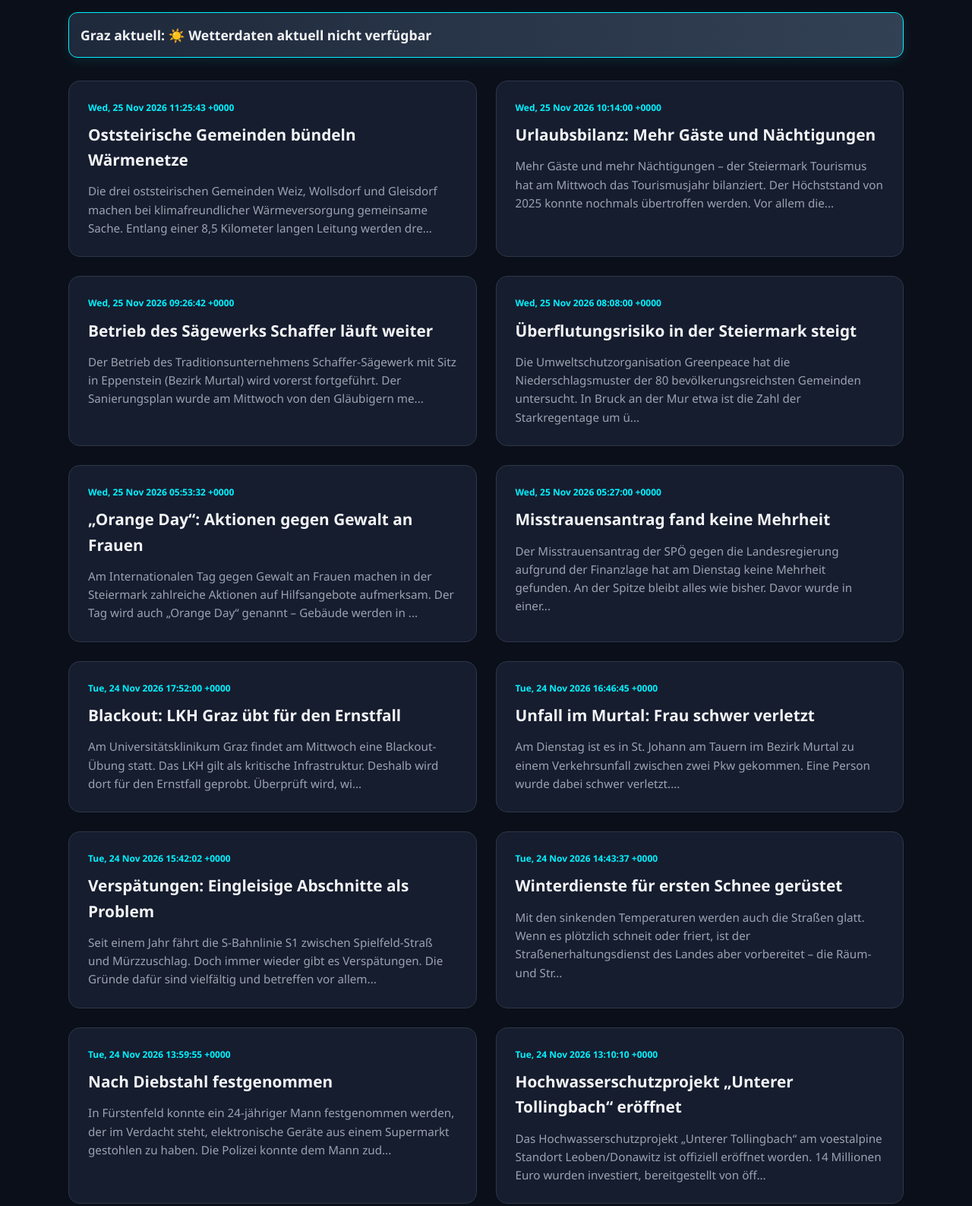
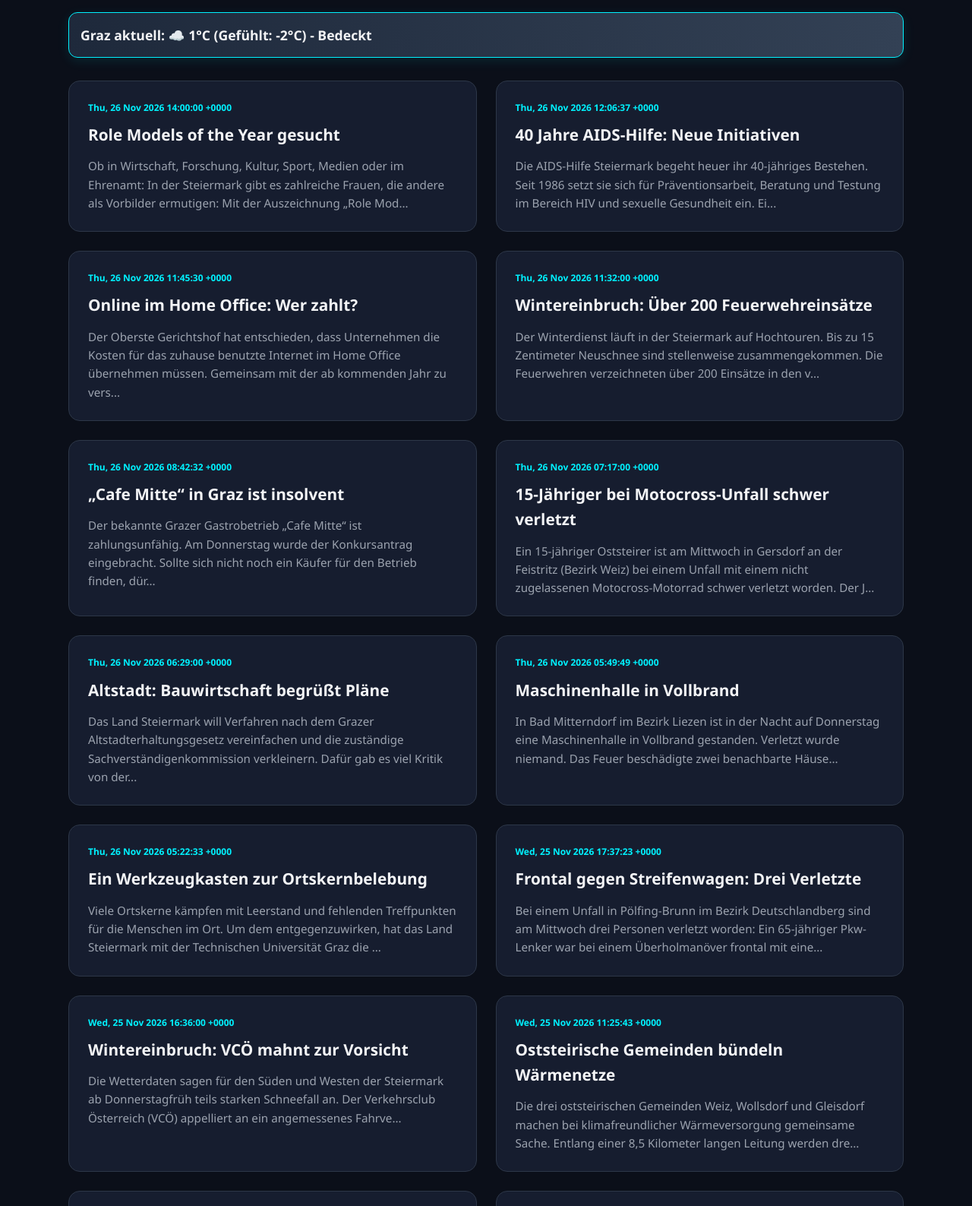
Before and after one commit to HACKERX6661/daily-news, a plain HTML site: page index.html in a window 1280 px wide. Shown: the part 140-1727 px from the top of the page at 76% size. Drawn offline with Linux system fonts and the light colour scheme.

Commit message:
Update News Hub

```diff
--- a/index.html
+++ b/index.html
@@ -53,130 +53,130 @@
         </header>
 
         <div class="weather-bar">
-            Graz aktuell: ☀️ Wetterdaten aktuell nicht verfügbar
+            Graz aktuell: ☁️ 1°C (Gefühlt: -2°C) - Bedeckt
         </div>
 
         <div id="news-container">
 
+                <div class="news-item">
+                    <div class="date">Thu, 26 Nov 2026 14:00:00 +0000</div>
+                    <h3><a href="https://steiermark.orf.at/stories/3381204/" target="_blank">Role Models of the Year gesucht</a></h3>
+                    <p>Ob in Wirtschaft, Forschung, Kultur, Sport, Medien oder im Ehrenamt: In der Steiermark gibt es zahlreiche Frauen, die andere als Vorbilder ermutigen: Mit der Auszeichnung „Role Mod...</p>
+                </div>
+                <div class="news-item">
+                    <div class="date">Thu, 26 Nov 2026 12:06:37 +0000</div>
+                    <h3><a href="https://steiermark.orf.at/stories/3381215/" target="_blank">40 Jahre AIDS-Hilfe: Neue Initiativen</a></h3>
+                    <p>Die AIDS-Hilfe Steiermark begeht heuer ihr 40-jähriges Bestehen. Seit 1986 setzt sie sich für Präventionsarbeit, Beratung und Testung im Bereich HIV und sexuelle Gesundheit ein. Ei...</p>
+                </div>
+                <div class="news-item">
+                    <div class="date">Thu, 26 Nov 2026 11:45:30 +0000</div>
+                    <h3><a href="https://steiermark.orf.at/stories/3381208/" target="_blank">Online im Home Office: Wer zahlt?</a></h3>
+                    <p>Der Oberste Gerichtshof hat entschieden, dass Unternehmen die Kosten für das zuhause benutzte Internet im Home Office übernehmen müssen. Gemeinsam mit der ab kommenden Jahr zu vers...</p>
+                </div>
+                <div class="news-item">
+                    <div class="date">Thu, 26 Nov 2026 11:32:00 +0000</div>
+                    <h3><a href="https://steiermark.orf.at/stories/3381151/" target="_blank">Wintereinbruch: Über 200 Feuerwehreinsätze</a></h3>
+                    <p>Der Winterdienst läuft in der Steiermark auf Hochtouren. Bis zu 15 Zentimeter Neuschnee sind stellenweise zusammengekommen. Die Feuerwehren verzeichneten über 200 Einsätze in den v...</p>
+                </div>
+                <div class="news-item">
+                    <div class="date">Thu, 26 Nov 2026 08:42:32 +0000</div>
+                    <h3><a href="https://steiermark.orf.at/stories/3381168/" target="_blank">„Cafe Mitte“ in Graz ist insolvent</a></h3>
+                    <p>Der bekannte Grazer Gastrobetrieb „Cafe Mitte“ ist zahlungsunfähig. Am Donnerstag wurde der Konkursantrag eingebracht. Sollte sich nicht noch ein Käufer für den Betrieb finden, dür...</p>
+                </div>
+                <div class="news-item">
+                    <div class="date">Thu, 26 Nov 2026 07:17:00 +0000</div>
+                    <h3><a href="https://steiermark.orf.at/stories/3381149/" target="_blank">15-Jähriger bei Motocross-Unfall schwer verletzt</a></h3>
+                    <p>Ein 15-jähriger Oststeirer ist am Mittwoch in Gersdorf an der Feistritz (Bezirk Weiz) bei einem Unfall mit einem nicht zugelassenen Motocross-Motorrad schwer verletzt worden. Der J...</p>
+                </div>
+                <div class="news-item">
+                    <div class="date">Thu, 26 Nov 2026 06:29:00 +0000</div>
+                    <h3><a href="https://steiermark.orf.at/stories/3381071/" target="_blank">Altstadt: Bauwirtschaft begrüßt Pläne</a></h3>
+                    <p>Das Land Steiermark will Verfahren nach dem Grazer Altstadterhaltungsgesetz vereinfachen und die zuständige Sachverständigenkommission verkleinern. Dafür gab es viel Kritik von der...</p>
+                </div>
+                <div class="news-item">
+                    <div class="date">Thu, 26 Nov 2026 05:49:49 +0000</div>
+                    <h3><a href="https://steiermark.orf.at/stories/3381147/" target="_blank">Maschinenhalle in Vollbrand</a></h3>
+                    <p>In Bad Mitterndorf im Bezirk Liezen ist in der Nacht auf Donnerstag eine Maschinenhalle in Vollbrand gestanden. Verletzt wurde niemand. Das Feuer beschädigte zwei benachbarte Häuse...</p>
+                </div>
+                <div class="news-item">
+                    <div class="date">Thu, 26 Nov 2026 05:22:33 +0000</div>
+                    <h3><a href="https://steiermark.orf.at/stories/3381072/" target="_blank">Ein Werkzeugkasten zur Ortskernbelebung</a></h3>
+                    <p>Viele Ortskerne kämpfen mit Leerstand und fehlenden Treffpunkten für die Menschen im Ort. Um dem entgegenzuwirken, hat das Land Steiermark mit der Technischen Universität Graz die ...</p>
+                </div>
+                <div class="news-item">
+                    <div class="date">Wed, 25 Nov 2026 17:37:23 +0000</div>
+                    <h3><a href="https://steiermark.orf.at/stories/3381125/" target="_blank">Frontal gegen Streifenwagen: Drei Verletzte</a></h3>
+                    <p>Bei einem Unfall in Pölfing-Brunn im Bezirk Deutschlandberg sind am Mittwoch drei Personen verletzt worden: Ein 65-jähriger Pkw-Lenker war bei einem Überholmanöver frontal mit eine...</p>
+                </div>
+                <div class="news-item">
+                    <div class="date">Wed, 25 Nov 2026 16:36:00 +0000</div>
+                    <h3><a href="https://steiermark.orf.at/stories/3381103/" target="_blank">Wintereinbruch: VCÖ mahnt zur Vorsicht</a></h3>
+                    <p>Die Wetterdaten sagen für den Süden und Westen der Steiermark ab Donnerstagfrüh teils starken Schneefall an. Der Verkehrsclub Österreich (VCÖ) appelliert an ein angemessenes Fahrve...</p>
+                </div>
                 <div class="news-item">
                     <div class="date">Wed, 25 Nov 2026 11:25:43 +0000</div>
                     <h3><a href="https://steiermark.orf.at/stories/3381010/" target="_blank">Oststeirische Gemeinden bündeln Wärmenetze</a></h3>
                     <p>Die drei oststeirischen Gemeinden Weiz, Wollsdorf und Gleisdorf machen bei klimafreundlicher Wärmeversorgung gemeinsame Sache. Entlang einer 8,5 Kilometer langen Leitung werden dre...</p>
                 </div>
                 <div class="news-item">
-                    <div class="date">Wed, 25 Nov 2026 10:14:00 +0000</div>
-                    <h3><a href="https://steiermark.orf.at/stories/3380913/" target="_blank">Urlaubsbilanz: Mehr Gäste und Nächtigungen</a></h3>
-                    <p>Mehr Gäste und mehr Nächtigungen – der Steiermark Tourismus hat am Mittwoch das Tourismusjahr bilanziert. Der Höchststand von 2025 konnte nochmals übertroffen werden. Vor allem die...</p>
-                </div>
-                <div class="news-item">
-                    <div class="date">Wed, 25 Nov 2026 09:26:42 +0000</div>
-                    <h3><a href="https://steiermark.orf.at/stories/3381000/" target="_blank">Betrieb des Sägewerks Schaffer läuft weiter</a></h3>
-                    <p>Der Betrieb des Traditionsunternehmens Schaffer-Sägewerk mit Sitz in Eppenstein (Bezirk Murtal) wird vorerst fortgeführt. Der Sanierungsplan wurde am Mittwoch von den Gläubigern me...</p>
-                </div>
-                <div class="news-item">
-                    <div class="date">Wed, 25 Nov 2026 08:08:00 +0000</div>
-                    <h3><a href="https://steiermark.orf.at/stories/3380927/" target="_blank">Überflutungsrisiko in der Steiermark steigt</a></h3>
-                    <p>Die Umweltschutzorganisation Greenpeace hat die Niederschlagsmuster der 80 bevölkerungsreichsten Gemeinden untersucht. In Bruck an der Mur etwa ist die Zahl der Starkregentage um ü...</p>
-                </div>
-                <div class="news-item">
-                    <div class="date">Wed, 25 Nov 2026 05:53:32 +0000</div>
-                    <h3><a href="https://steiermark.orf.at/stories/3380941/" target="_blank">„Orange Day“: Aktionen gegen Gewalt an Frauen</a></h3>
-                    <p>Am Internationalen Tag gegen Gewalt an Frauen machen in der Steiermark zahlreiche Aktionen auf Hilfsangebote aufmerksam. Der Tag wird auch „Orange Day“ genannt – Gebäude werden in ...</p>
-                </div>
-                <div class="news-item">
-                    <div class="date">Wed, 25 Nov 2026 05:27:00 +0000</div>
-                    <h3><a href="https://steiermark.orf.at/stories/3380760/" target="_blank">Misstrauensantrag fand keine Mehrheit</a></h3>
-                    <p>Der Misstrauensantrag der SPÖ gegen die Landesregierung aufgrund der Finanzlage hat am Dienstag keine Mehrheit gefunden. An der Spitze bleibt alles wie bisher. Davor wurde in einer...</p>
-                </div>
-                <div class="news-item">
-                    <div class="date">Tue, 24 Nov 2026 17:52:00 +0000</div>
-                    <h3><a href="https://steiermark.orf.at/stories/3380871/" target="_blank">Blackout: LKH Graz übt für den Ernstfall</a></h3>
-                    <p>Am Universitätsklinikum Graz findet am Mittwoch eine Blackout-Übung statt. Das LKH gilt als kritische Infrastruktur. Deshalb wird dort für den Ernstfall geprobt. Überprüft wird, wi...</p>
-                </div>
-                <div class="news-item">
-                    <div class="date">Tue, 24 Nov 2026 16:46:45 +0000</div>
-                    <h3><a href="https://steiermark.orf.at/stories/3380961/" target="_blank">Unfall im Murtal: Frau schwer verletzt</a></h3>
-                    <p>Am Dienstag ist es in St. Johann am Tauern im Bezirk Murtal zu einem Verkehrsunfall zwischen zwei Pkw gekommen. Eine Person wurde dabei schwer verletzt....</p>
-                </div>
-                <div class="news-item">
-                    <div class="date">Tue, 24 Nov 2026 15:42:02 +0000</div>
-                    <h3><a href="https://steiermark.orf.at/stories/3380890/" target="_blank">Verspätungen: Eingleisige Abschnitte als Problem</a></h3>
-                    <p>Seit einem Jahr fährt die S-Bahnlinie S1 zwischen Spielfeld-Straß und Mürzzuschlag. Doch immer wieder gibt es Verspätungen. Die Gründe dafür sind vielfältig und betreffen vor allem...</p>
-                </div>
-                <div class="news-item">
-                    <div class="date">Tue, 24 Nov 2026 14:43:37 +0000</div>
-                    <h3><a href="https://steiermark.orf.at/stories/3379003/" target="_blank">Winterdienste für ersten Schnee gerüstet</a></h3>
-                    <p>Mit den sinkenden Temperaturen werden auch die Straßen glatt. Wenn es plötzlich schneit oder friert, ist der Straßenerhaltungsdienst des Landes aber vorbereitet – die Räum- und Str...</p>
-                </div>
-                <div class="news-item">
-                    <div class="date">Tue, 24 Nov 2026 13:59:55 +0000</div>
-                    <h3><a href="https://steiermark.orf.at/stories/3380878/" target="_blank">Nach Diebstahl festgenommen</a></h3>
-                    <p>In Fürstenfeld konnte ein 24-jähriger Mann festgenommen werden, der im Verdacht steht, elektronische Geräte aus einem Supermarkt gestohlen zu haben. Die Polizei konnte dem Mann zud...</p>
-                </div>
-                <div class="news-item">
-                    <div class="date">Tue, 24 Nov 2026 13:10:10 +0000</div>
-                    <h3><a href="https://steiermark.orf.at/stories/3380861/" target="_blank">Hochwasserschutzprojekt „Unterer Tollingbach“ eröffnet</a></h3>
-                    <p>Das Hochwasserschutzprojekt „Unterer Tollingbach“ am voestalpine Standort Leoben/Donawitz ist offiziell eröffnet worden. 14 Millionen Euro wurden investiert, bereitgestellt von öff...</p>
-                </div>
-                <div class="news-item">
                     <div class="date">Aktuell</div>
-                    <h3><a href="https://orf.at/stories/3449265/" target="_blank">Polen richtet Flugverbotszone an Grenze zur Ukraine ein</a></h3>
+                    <h3><a href="https://orf.at/stories/3449364/" target="_blank">Spritpreis: Hattmannsdorfer für Ende des Margeneingriffs</a></h3>
                     <p>...</p>
                 </div>
                 <div class="news-item">
                     <div class="date">Aktuell</div>
-                    <h3><a href="https://orf.at/stories/3449264/" target="_blank">USA wollen 15 Prozent Zoll für EU-Importe</a></h3>
+                    <h3><a href="https://orf.at/stories/3449363/" target="_blank">Spanier de Cos soll Nachfolger von EZB-Chefin Lagarde werden</a></h3>
                     <p>...</p>
                 </div>
                 <div class="news-item">
                     <div class="date">Aktuell</div>
-                    <h3><a href="https://orf.at/stories/3449256/" target="_blank">AK: Viele Arbeiter mit 65 nicht mehr arbeitsfähig</a></h3>
+                    <h3><a href="https://orf.at/stories/3449347/" target="_blank">Neue Regeln für AHS-Eintritt gefordert</a></h3>
+                    <p>Mit einem Sehr gut oder Gut in Deutsch und Mathematik am Ende der Volksschule hat man die AHS-Reife erreicht und darf ins Gymnasium wechseln. AHS-Direktorinnen und -Direktoren ford...</p>
+                </div>
+                <div class="news-item">
+                    <div class="date">Aktuell</div>
+                    <h3><a href="https://orf.at/stories/3449360/" target="_blank">Depardieu wird wegen Vergewaltigung angeklagt</a></h3>
                     <p>...</p>
                 </div>
                 <div class="news-item">
                     <div class="date">Aktuell</div>
-                    <h3><a href="https://orf.at/stories/3449253/" target="_blank">USA kündigen neue Zölle an</a></h3>
-                    <p>Die US-Regierung will neue Zölle gegen die Europäische Union und 13 weitere Handelspartner verhängen und begründet das mit strukturellen Überkapazitäten in der Industrie. Das Büro ...</p>
-                </div>
-                <div class="news-item">
-                    <div class="date">Aktuell</div>
-                    <h3><a href="https://orf.at/stories/3449252/" target="_blank">Neue US-Zölle gegen zahlreiche Handelspartner</a></h3>
+                    <h3><a href="https://orf.at/stories/3449359/" target="_blank">Katz droht Hamas mit Massenumsiedlung von Palästinensern</a></h3>
                     <p>...</p>
                 </div>
                 <div class="news-item">
                     <div class="date">Aktuell</div>
-                    <h3><a href="https://orf.at/stories/3449251/" target="_blank">Türk: Fortbestand der Palästinenser als Gruppe bedroht</a></h3>
+                    <h3><a href="https://orf.at/stories/3449356/" target="_blank">Mehrere Tote durch Konsum von Alkohol im Iran</a></h3>
                     <p>...</p>
                 </div>
                 <div class="news-item">
                     <div class="date">Aktuell</div>
-                    <h3><a href="https://orf.at/stories/3449249/" target="_blank">Serbien: Chef von Vucic-Propagandamedium festgenommen</a></h3>
+                    <h3><a href="https://orf.at/stories/3449355/" target="_blank">Nihilistischer Extremismus beschäftigt Verfassungsschutz</a></h3>
                     <p>...</p>
                 </div>
                 <div class="news-item">
                     <div class="date">Aktuell</div>
-                    <h3><a href="https://orf.at/stories/3449247/" target="_blank">EU-Paketgebühr sorgt für Umsatzeinbruch bei Shein</a></h3>
+                    <h3><a href="https://orf.at/stories/3449354/" target="_blank">Kiew und Moskau tauschen erneut Gefallene aus</a></h3>
                     <p>...</p>
                 </div>
                 <div class="news-item">
                     <div class="date">Aktuell</div>
-                    <h3><a href="https://orf.at/stories/3449246/" target="_blank">Rückschlag vor Gericht für Erdogan-Rivalen Imamoglu</a></h3>
+                    <h3><a href="https://orf.at/stories/3449349/" target="_blank">Hochzeit mit 400.000 Gästen löst in Indien Chaos aus</a></h3>
                     <p>...</p>
                 </div>
                 <div class="news-item">
                     <div class="date">Aktuell</div>
-                    <h3><a href="https://orf.at/stories/3449245/" target="_blank">Österreichs Bevölkerung altert und schrumpft</a></h3>
+                    <h3><a href="https://orf.at/stories/3449348/" target="_blank">Inflation trifft Spenden doppelt</a></h3>
                     <p>...</p>
                 </div>
                 <div class="news-item">
                     <div class="date">Aktuell</div>
-                    <h3><a href="https://orf.at/stories/3449244/" target="_blank">Expertin nach OGH-Urteil: Homeoffice-Vereinbarung prüfen</a></h3>
+                    <h3><a href="https://orf.at/stories/3449345/" target="_blank">Serbiens Ex-Präsident Vucic droht mit Hungerstreik</a></h3>
                     <p>...</p>
                 </div>
                 <div class="news-item">
                     <div class="date">Aktuell</div>
-                    <h3><a href="https://orf.at/stories/3449229/" target="_blank">Konsensprinzip kommt in Sexualstrafrecht</a></h3>
-                    <p>Anlässlich des Internationalen Tages gegen Gewalt an Frauen am Mittwoch hat die Regierung eine Reform des Sexualstrafrechts angekündigt. So soll etwa das Konsensprinzip aufgenommen...</p>
+                    <h3><a href="https://orf.at/stories/3449341/" target="_blank">Festnahme nach Brand auf Autobahn mit 31 Toten bei Kairo</a></h3>
+                    <p>...</p>
                 </div>
         </div>
 
```
